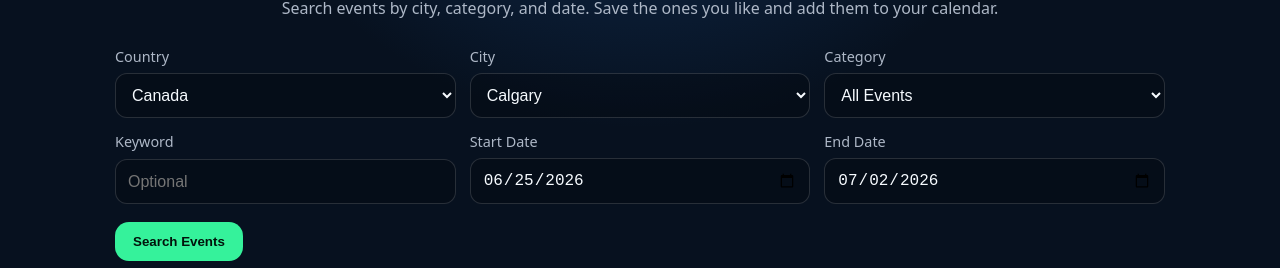
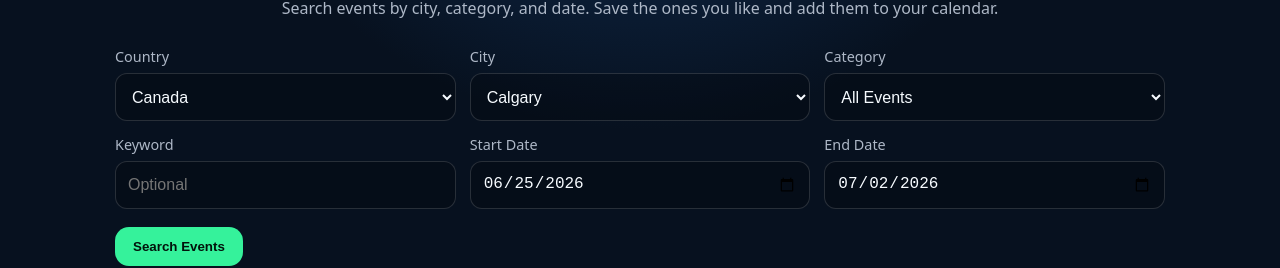
Before and after one commit to thegreenportfolio/event-radar-web, a website: page public/index.html in a window 1280 px wide. Shown: the part 323-591 px from the top of the page. Drawn offline with Linux system fonts and the light colour scheme.

Commit message:
Update style.css

```diff
--- a/public/style.css
+++ b/public/style.css
@@ -149,12 +149,23 @@ label {
 input,
 select {
   width: 100%;
+  min-width: 0;
+  height: 48px;
   border: 1px solid var(--border);
   border-radius: 12px;
-  padding: 12px;
+  padding: 0 12px;
   background: rgba(0, 0, 0, 0.22);
   color: var(--text);
   font-size: 1rem;
+  line-height: 1.2;
+}
+input[type="date"] {
+  appearance: none;
+  -webkit-appearance: none;
+}
+
+select {
+  appearance: auto;
 }
 
 button {
```
